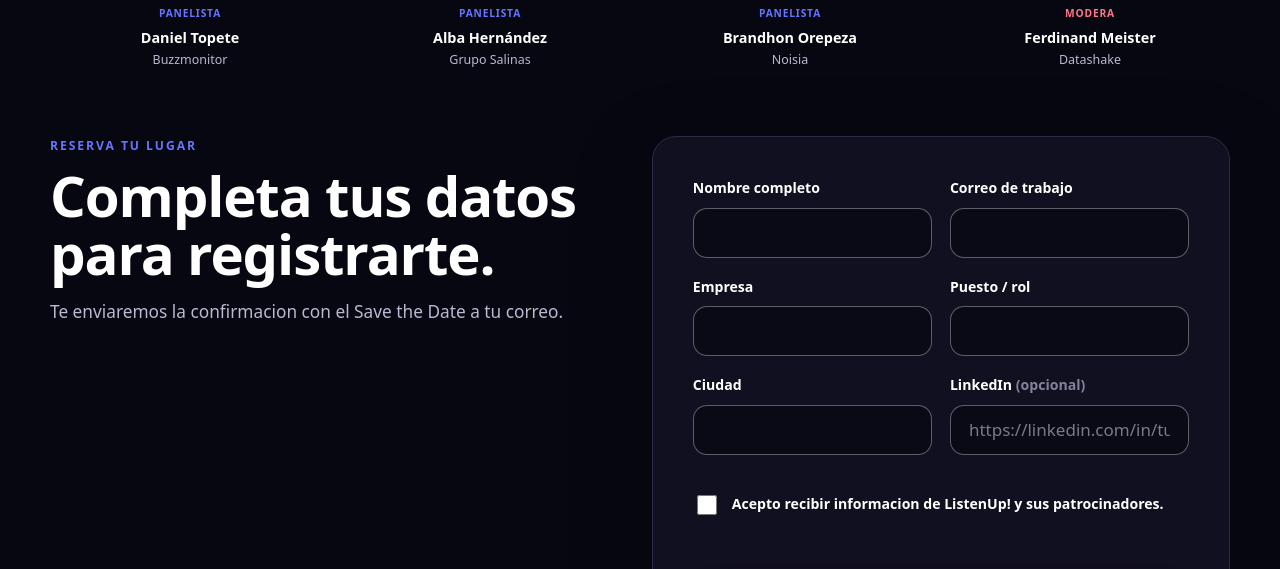
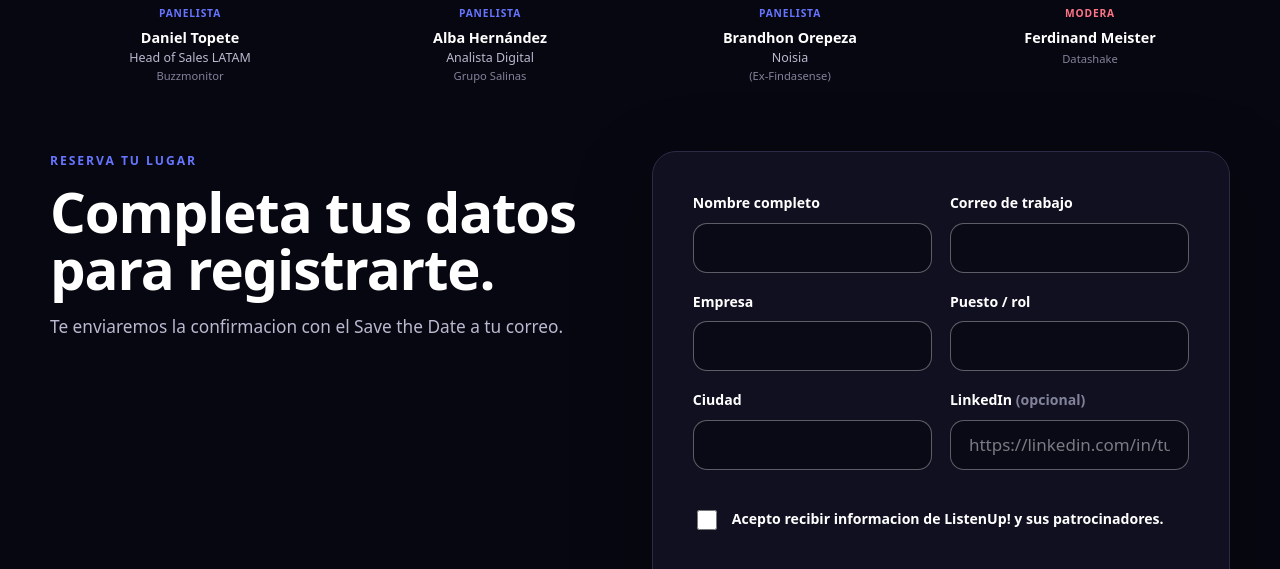
Before and after one commit to noisia-ai/listen-up, a website: page eventos/listenup-5-0/index.html in a window 1280 px wide. Shown: the part 1241-1810 px from the top of the page. Drawn offline with Linux system fonts and the light colour scheme; a web font is replaced by a local one.

Commit message:
Add job titles/company lines to panel participants
Restore the puesto (role) line for each panelist and add a smaller
empresa/complement line: Daniel (Head of Sales LATAM / Buzzmonitor),
Alba (Analista Digital / Grupo Salinas), Brandhon (Noisia /
Ex-Findasense), and Ferdinand (Datashake, no separate puesto).

Co-Authored-By: Claude Sonnet 5 <noreply@anthropic.com>

```diff
--- a/eventos/listenup-5-0/index.html
+++ b/eventos/listenup-5-0/index.html
@@ -190,25 +190,28 @@
                 <img src="../../images/panel/daniel-topete-panel.png" alt="Daniel Topete" loading="lazy" />
                 <span class="panel-people__tag panel-people__tag--panelist">Panelista</span>
                 <p class="panel-people__name">Daniel Topete</p>
-                <p class="panel-people__role">Buzzmonitor</p>
+                <p class="panel-people__role">Head of Sales LATAM</p>
+                <p class="panel-people__company">Buzzmonitor</p>
               </li>
               <li class="panel-people__person">
                 <img src="../../images/panel/alba-hernandez-panel.png" alt="Alba Hernández" loading="lazy" />
                 <span class="panel-people__tag panel-people__tag--panelist">Panelista</span>
                 <p class="panel-people__name">Alba Hernández</p>
-                <p class="panel-people__role">Grupo Salinas</p>
+                <p class="panel-people__role">Analista Digital</p>
+                <p class="panel-people__company">Grupo Salinas</p>
               </li>
               <li class="panel-people__person">
                 <img src="../../images/panel/brandhon-orepeza-panel.png" alt="Brandhon Orepeza" loading="lazy" />
                 <span class="panel-people__tag panel-people__tag--panelist">Panelista</span>
                 <p class="panel-people__name">Brandhon Orepeza</p>
                 <p class="panel-people__role">Noisia</p>
+                <p class="panel-people__company">(Ex-Findasense)</p>
               </li>
               <li class="panel-people__person">
                 <img src="../../images/panel/ferdinand-meister-panel.png" alt="Ferdinand Meister" loading="lazy" />
                 <span class="panel-people__tag panel-people__tag--moderator">Modera</span>
                 <p class="panel-people__name">Ferdinand Meister</p>
-                <p class="panel-people__role">Datashake</p>
+                <p class="panel-people__company">Datashake</p>
               </li>
             </ul>
           </div>
--- a/styles.css
+++ b/styles.css
@@ -1976,6 +1976,13 @@ details p {
   margin-top: 1px;
   color: var(--muted);
   font-size: 0.78rem;
+  line-height: 1.3;
+}
+
+.panel-people__company {
+  margin-top: 1px;
+  color: var(--dim);
+  font-size: 0.7rem;
 }
 
 @media (max-width: 900px) {
```
